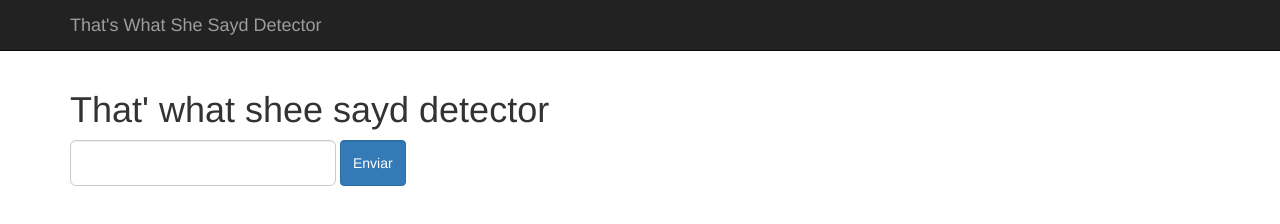
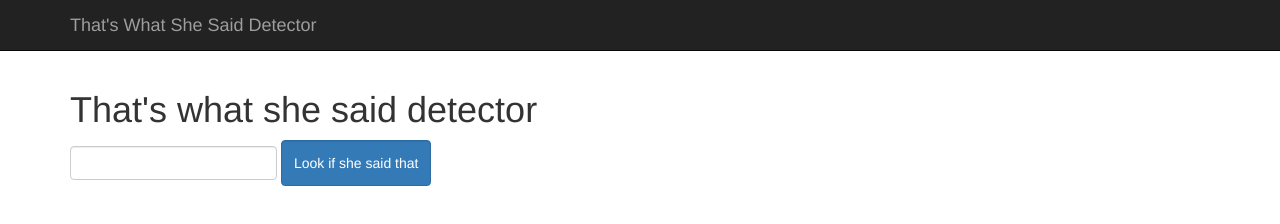
Before and after one commit to dminones/twssbot, a website: page client/index.html in a window 1280 px wide. Drawn offline with nearby package versions, Linux system fonts and the light colour scheme.

Commit message:
First version

```diff
--- a/client/index.html
+++ b/client/index.html
@@ -6,7 +6,7 @@
 <head>
   <meta charset="utf-8">
   <meta http-equiv="X-UA-Compatible" content="IE=edge">
-  <title>That' what shee sayd detector</title>
+  <title>That's what she said detector</title>
   <meta name="description" content="">
   <meta name="viewport" content="width=device-width, initial-scale=1">
   <!-- Bootstrap Core CSS -->
@@ -32,7 +32,7 @@
                   <span class="icon-bar"></span>
                   <span class="icon-bar"></span>
               </button>
-              <a class="navbar-brand" href="#">That's What She Sayd Detector</a>
+              <a class="navbar-brand" href="#">That's What She Said Detector</a>
           </div>
           <!-- /.navbar-collapse -->
       </div>
@@ -42,12 +42,12 @@
     <!--[if lt IE 7]>
         <p class="browsehappy">You are using an <strong>outdated</strong> browser. Please <a href="http://browsehappy.com/">upgrade your browser</a> to improve your experience.</p>
     <![endif]-->
-    <h1>That' what shee sayd detector</h1>
+    <h1>That's what she said detector</h1>
 
     <form class="form-inline">
       <div class="form-group ">
-       <input class="form-control input-lg"  type="text" ng-model="query">
-       <input class="form-control input-lg  btn btn-primary" type="button" ng-click="submitForm(query)" value="Enviar">
+       <input class="form-control xxlarge"  type="text" ng-model="query">
+       <input class="form-control input-lg  btn btn-primary" type="button" ng-click="submitForm(query)" value="Look if she said that">
       </div>
     </form>
 
```
